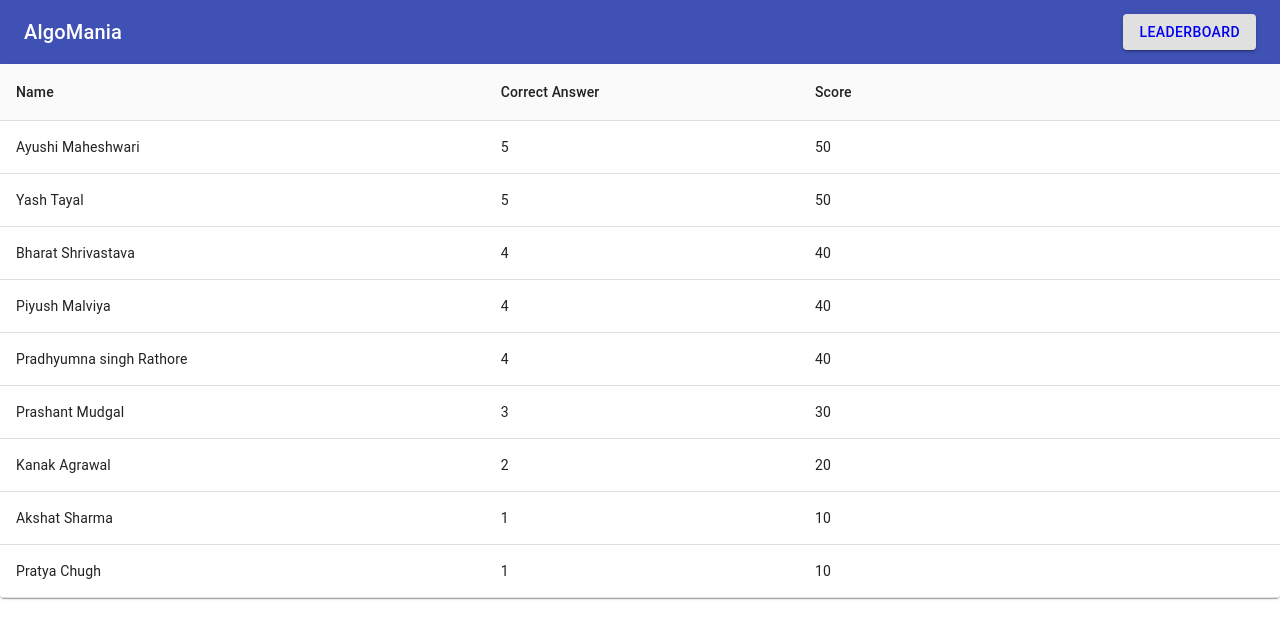
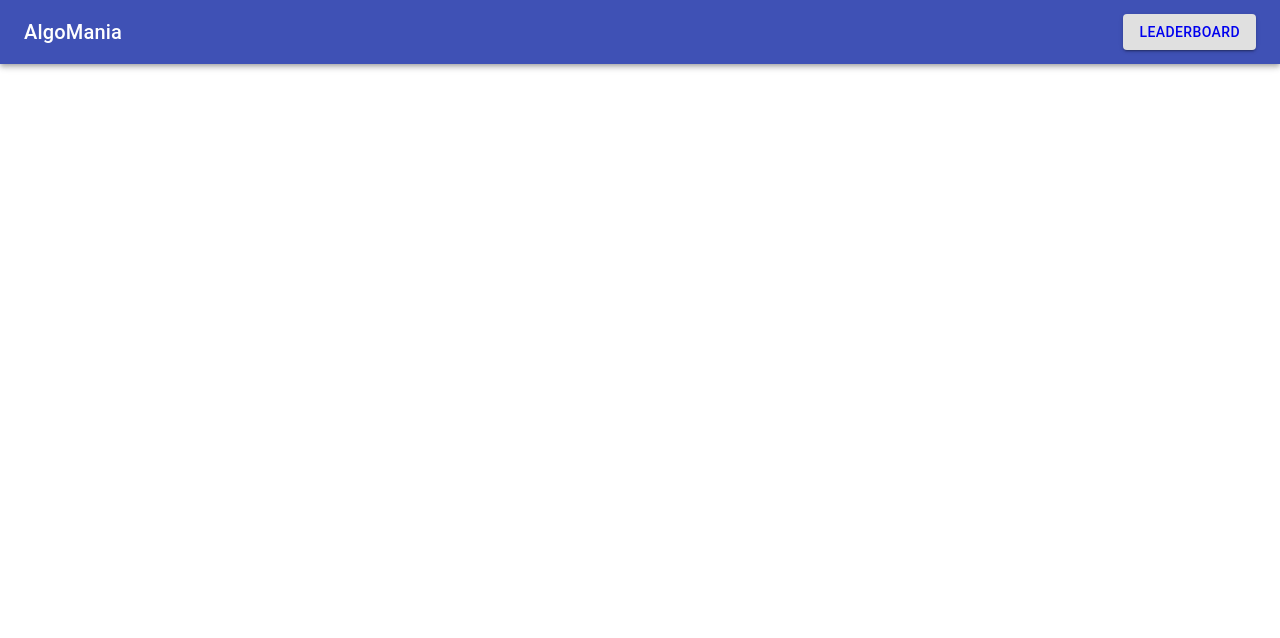
Before and after one commit to rishichawla/AlgoMania, a React (Create React App) app: page /leaderboard in a window 1280 px wide. Shown: the top 638 px of the page. Built offline with nearby package versions, Linux system fonts and the light colour scheme.

Commit message:
static leaderboard

```diff
--- a/src/components/MainComponent.js
+++ b/src/components/MainComponent.js
@@ -14,8 +14,8 @@ export default function MainComponent() {
 
         <Router>
         <MenuAppBar />
-            <Route exact path="/" component={Home} />
-            <Route exact path="/leaderboard" component={Leaderboard} />
+            <Route exact path="/AlgoMania/" component={Home} />
+            <Route exact path="/AlgoMania/leaderboard" component={Leaderboard} />
         </Router>
        </>
     );
--- a/src/components/MenuAppBar.js
+++ b/src/components/MenuAppBar.js
@@ -34,7 +34,7 @@ function MenuAppBar() {
             AlgoMania
           </Typography>
           <Button variant="contained" color="default">
-          <Link  style={{textDecoration:'none'}} to="/leaderboard">Leaderboard</Link>
+          <Link  style={{textDecoration:'none'}} to="/AlgoMania/leaderboard">Leaderboard</Link>
           </Button>
         </Toolbar>
       </AppBar>
```
